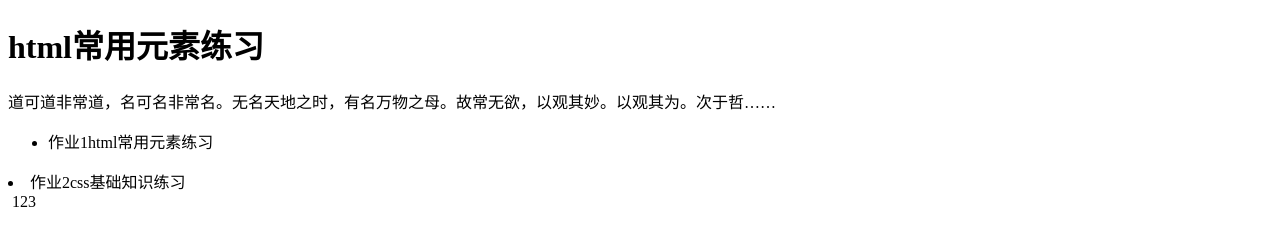
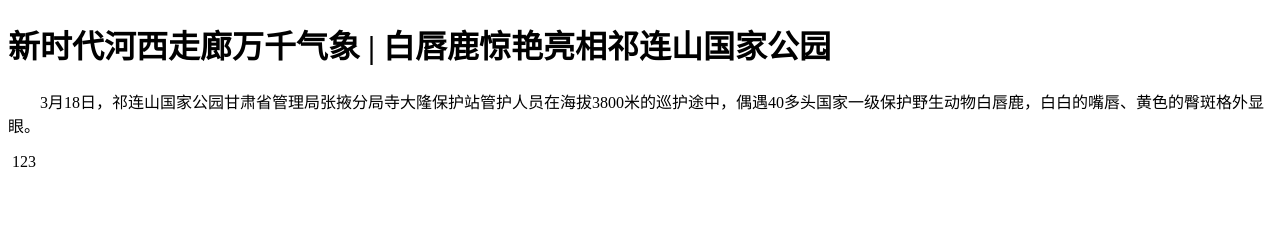
Before and after one commit to L4444han/21news-3, a plain HTML site: page index.html in a window 1280 px wide. Drawn offline with Linux system fonts and the light colour scheme.

Commit message:
01-html.html

```diff
--- a/index.html
+++ b/index.html
@@ -3,15 +3,18 @@
 <head>
     <meta charset="UTF-8">
     <meta name="viewport" content="width=device-width, initial-scale=1.0">
-    <title>（网络编辑与制作）课程作业</title>
+    <title>新时代河西走廊万千气象 | 白唇鹿惊艳亮相祁连山国家公园（</title>
+    <!--内部样式表-->
+<style>
+    /* CSS规则：选择符{样式：样式值；} */
+    p{
+        text-indent: 2em;
+    }
+</style>
 </head>
 <body>
-    <h1>html常用元素练习</h1>
-    <p>道可道非常道，名可名非常名。无名天地之时，有名万物之母。故常无欲，以观其妙。以观其为。次于哲……</p>
-    <ul>
-        <li>作业1html常用元素练习</li>
-    </ul>
-    <li>作业2css基础知识练习</li>
+    <h1>新时代河西走廊万千气象 | 白唇鹿惊艳亮相祁连山国家公园</h1>
+    <p>3月18日，祁连山国家公园甘肃省管理局张掖分局寺大隆保护站管护人员在海拔3800米的巡护途中，偶遇40多头国家一级保护野生动物白唇鹿，白白的嘴唇、黄色的臀斑格外显眼。</p>
 </body>
 <img src="" alt="">
 </html>123
```
